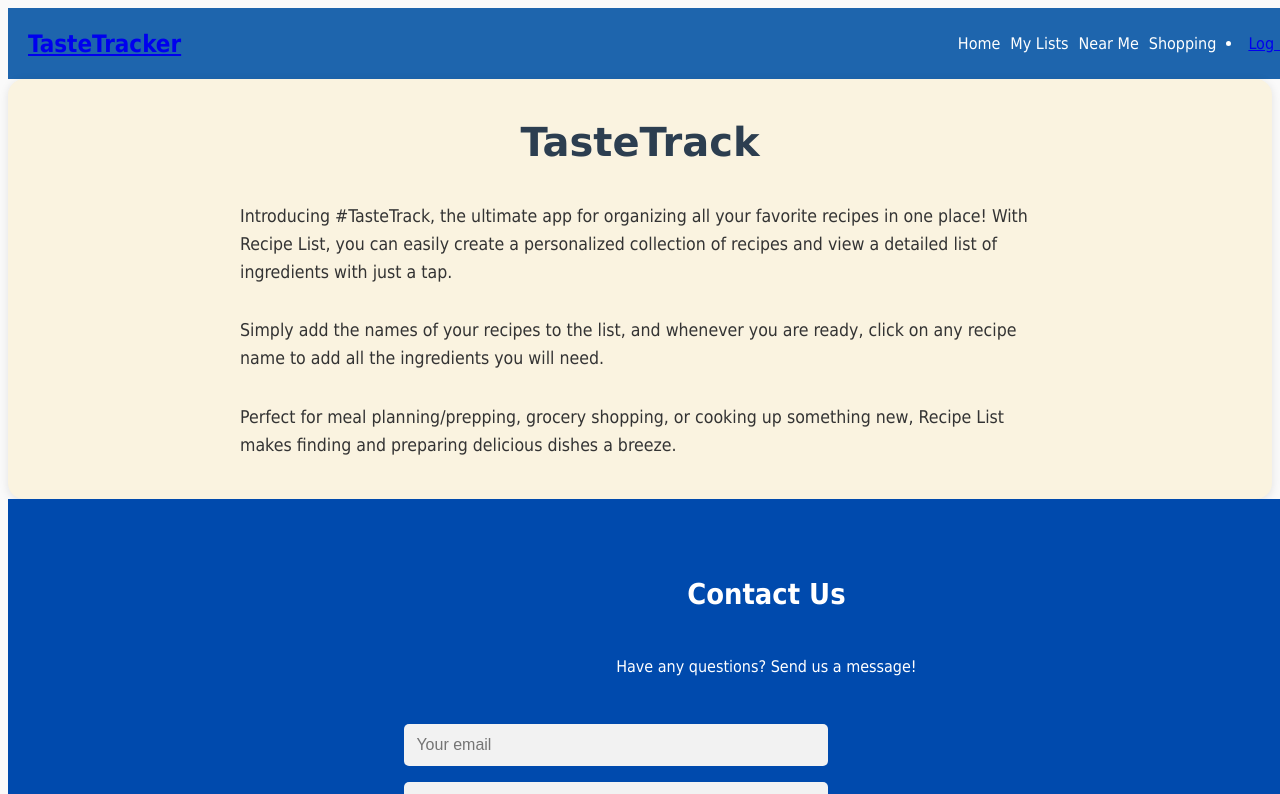
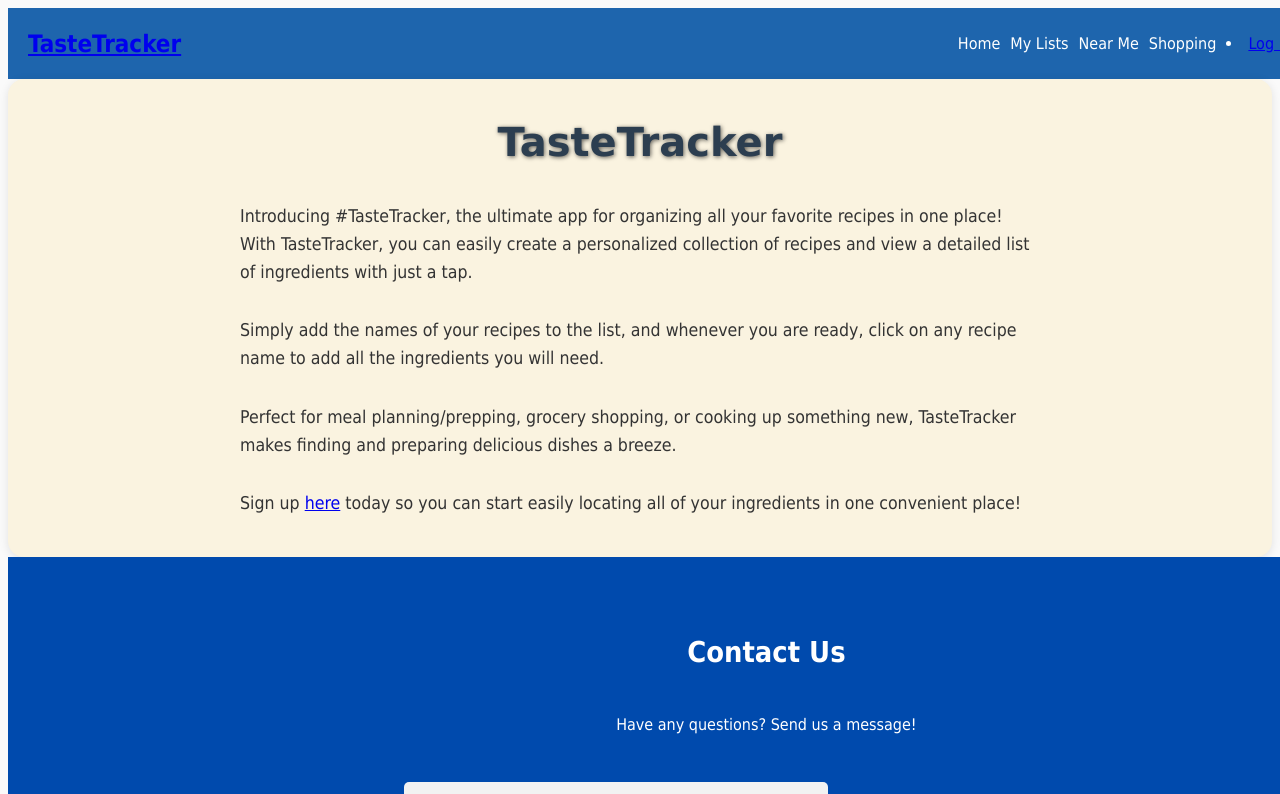
Before and after one commit to Davopotron/Organizer-frontend, a React (Vite) app: page / in a window 1280 px wide. Shown: the top 794 px of the page. Built offline with nearby package versions, Linux system fonts and the light colour scheme.

Commit message:
added navlink

```diff
--- a/src/css/HomePage.css
+++ b/src/css/HomePage.css
@@ -18,6 +18,7 @@
     font-size: 2.5em; /* Larger font size for the title */
     color: #2c3e50; /* Dark blue color for a sophisticated look */
     margin-top: 20px;
+    text-shadow: 1px 1px 4px rgba(0, 0, 0, 0.6);
   }
 
   .hpara {
--- a/src/features/HomePage.jsx
+++ b/src/features/HomePage.jsx
@@ -1,13 +1,14 @@
 import '../css/HomePage.css';
+import { NavLink } from 'react-router-dom';
 
 function HomePage() {
   return (
     <>
       <div className='container'>
-        <h1 className='htitle'>TasteTrack</h1>
+        <h1 className='htitle'>TasteTracker</h1>
         <p className='hpara'>
-          Introducing #TasteTrack, the ultimate app for organizing all your
-          favorite recipes in one place! With Recipe List, you can easily create
+          Introducing #TasteTracker, the ultimate app for organizing all your
+          favorite recipes in one place! With TasteTracker, you can easily create
           a personalized collection of recipes and view a detailed list of
           ingredients with just a tap.
         </p>
@@ -18,9 +19,13 @@ function HomePage() {
         </p>
         <p className='hpara'>
           Perfect for meal planning/prepping, grocery shopping, or cooking up
-          something new, Recipe List makes finding and preparing delicious
+          something new, TasteTracker makes finding and preparing delicious
           dishes a breeze.
         </p>
+        <p className='hpara'>
+        Sign up <NavLink className="here-SU" to="/users/login">here</NavLink> today so
+        you can start easily locating all of your ingredients in one convenient place!
+      </p>
       </div>
     </>
   );
```
